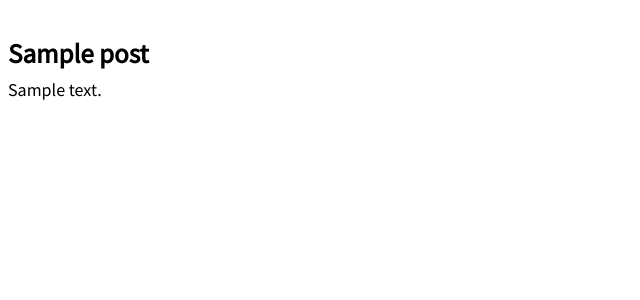
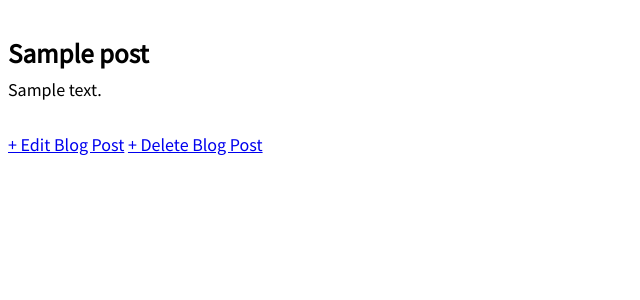
Before and after one commit to D4Gj/django_learning, a Django app: page /post/1/ in a window 1280 px wide. Shown: the part 102-402 px from the top of the page, without its empty margins (0-640 px from the left). Run offline with Django 3.2, Linux system fonts and the light colour scheme; tables that the repository leaves empty hold one stand-in row (values such as "Sample post").

Commit message:
CRUD for Post

```diff
--- a/django_learning/pages/templates/post_detail.html
+++ b/django_learning/pages/templates/post_detail.html
@@ -5,4 +5,6 @@
         <h2>{{ post.title }}</h2>
         <p>{{ post.body }}</p>
     </div>
+    <a href="{% url 'post_edit' post.pk %}">+ Edit Blog Post</a>
+    <a href="{% url 'post_delete' post.pk %}">+ Delete Blog Post</a>
 {% endblock content %}
--- a/django_learning/pages/urls.py
+++ b/django_learning/pages/urls.py
@@ -1,9 +1,11 @@
 from django.urls import path
 
-from .views import HomePageView, BlogDetailView, BlogCreateView
+from .views import HomePageView, BlogDetailView, BlogCreateView, BlogUpdateView,BlogDeleteView
 
 urlpatterns = [
     path('post/new/', BlogCreateView.as_view(), name='post_new'),
     path('post/<int:pk>/', BlogDetailView.as_view(), name='post_detail'),
     path('', HomePageView.as_view(), name='home'),
+    path('post/<int:pk>/edit/', BlogUpdateView.as_view(), name='post_edit'),
+    path('post/<int:pk>/delete/', BlogDeleteView.as_view(), name='post_delete')
 ]
--- a/django_learning/pages/views.py
+++ b/django_learning/pages/views.py
@@ -1,5 +1,5 @@
-from django.views.generic import ListView, DetailView, CreateView
-
+from django.views.generic import ListView, DetailView, CreateView, UpdateView, DeleteView
+from django.urls import reverse_lazy
 from .models import Post
 
 
@@ -17,4 +17,16 @@ class BlogDetailView(DetailView):
 class BlogCreateView(CreateView):
     model = Post
     template_name = 'post_new.html'
-    fields = ['title', 'author', 'body']
+    fields = ['title', 'author', 'body']  # == '__all__'
+
+
+class BlogUpdateView(UpdateView):
+    model = Post
+    template_name = 'post_edit.html'
+    fields = ['title', 'body']
+
+
+class BlogDeleteView(DeleteView):
+    model = Post
+    template_name = 'post_delete.html'
+    success_url = reverse_lazy('home')
```
Also changed, not shown: django_learning/pages/templates/post_delete.html (added, +10 -0 lines), django_learning/pages/templates/post_edit.html (added, +10 -0 lines).
